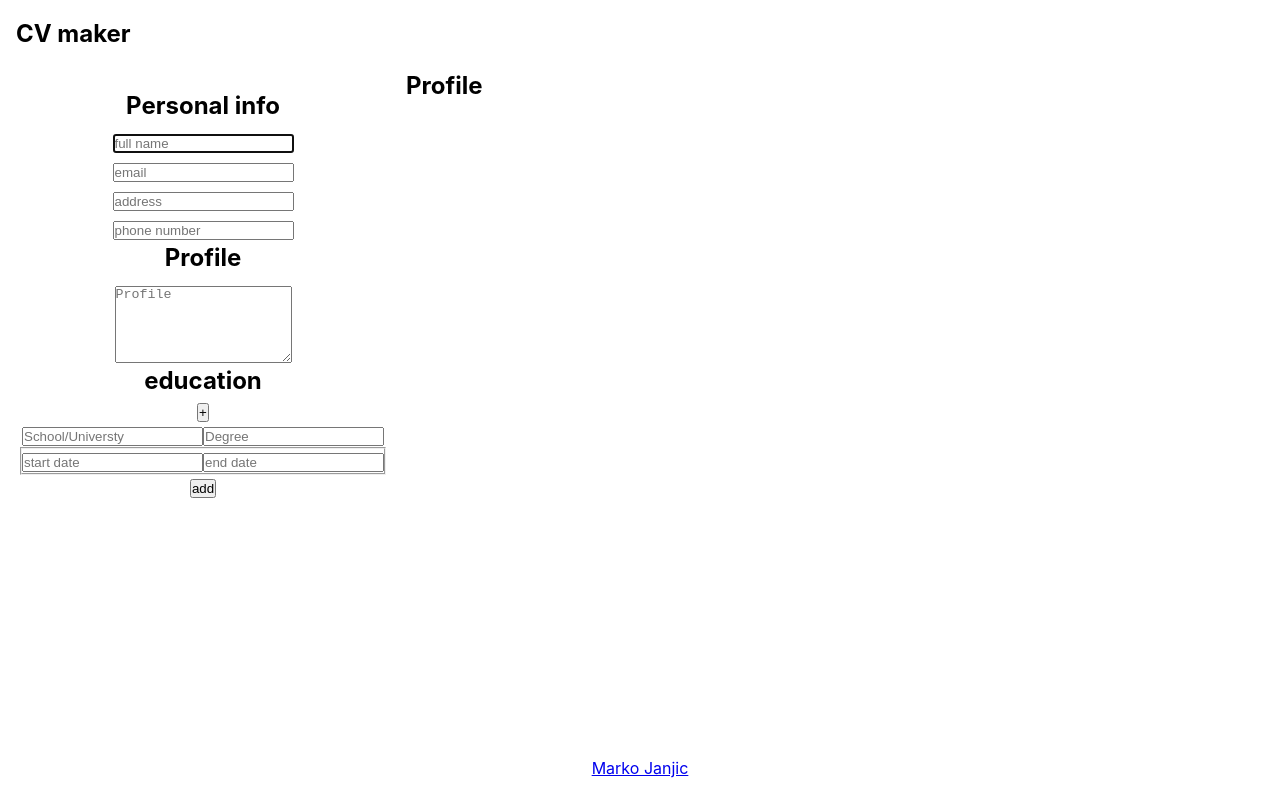
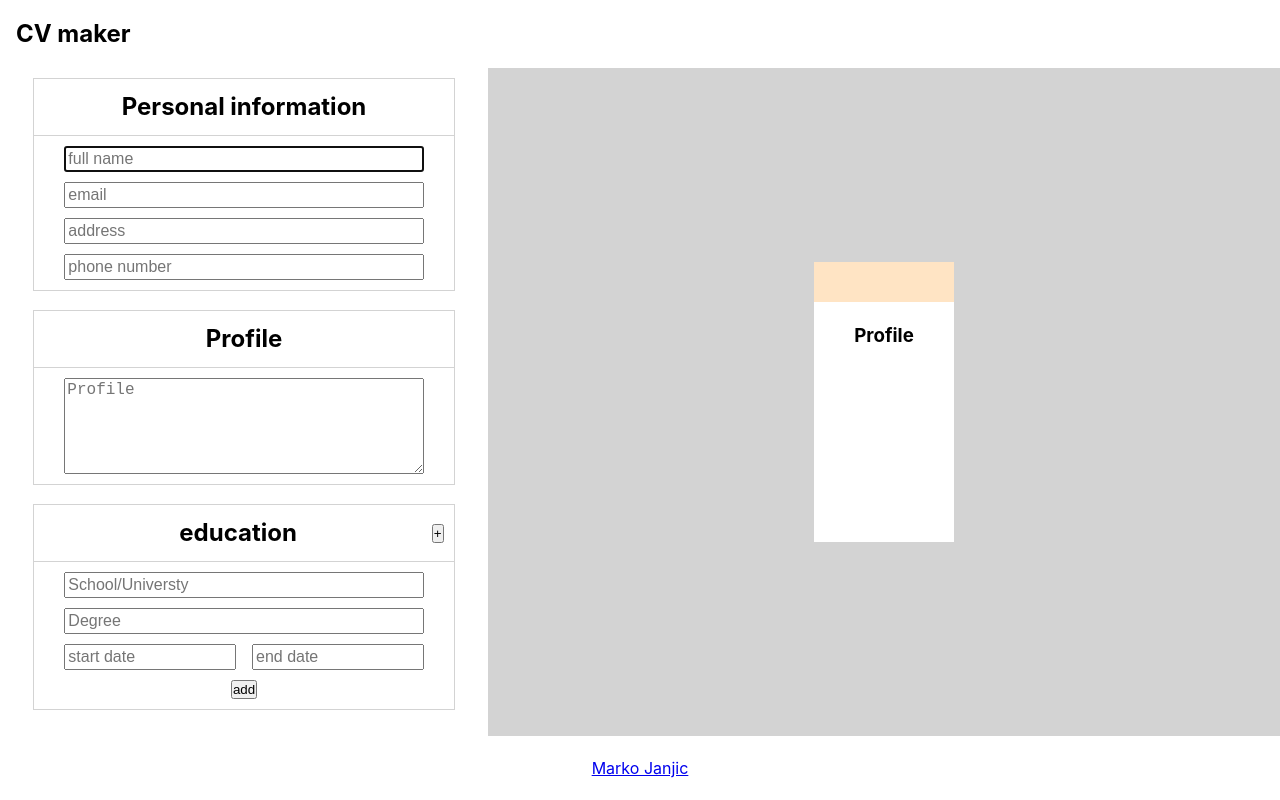
Before and after one commit to markojanja/cv_maker, a React (Vite) app: page / in a window 1280 px wide. Built offline with nearby package versions, Linux system fonts and the light colour scheme.

Commit message:
added styling to the sidebar

```diff
--- a/src/App.jsx
+++ b/src/App.jsx
@@ -94,16 +94,16 @@ function App() {
             handleCancel={handleCancel}
           />
         </aside>
-        <section className="section">
+        <section className="cv-section">
           <div className="resume-container">
             <div className="r-header">
-              <p>{personalInfo.fullname}</p>
+              <h2>{personalInfo.fullname}</h2>
               <p>{personalInfo.email}</p>
               <p>{personalInfo.address}</p>
               <p>{personalInfo.phone}</p>
             </div>
-            <div>
-              <h2>Profile</h2>
+            <div className="profile-section">
+              <h3>Profile</h3>
               <p>{profile}</p>
             </div>
             <div>
--- a/src/components/EducationList.jsx
+++ b/src/components/EducationList.jsx
@@ -28,10 +28,11 @@ const EducationList = ({
   }
 
   return (
-    <div className="education-form-container">
-      <div className="education-header">
+    <div className="sidebar-container">
+      <div className="sidebar-header">
         <h2>education</h2>
         <button onClick={handleToggle}>+</button>
+      </div>
       {toggleForm && (
         <FormEducation
           onChange={handleChange}
@@ -54,7 +55,6 @@ const EducationList = ({
         </div>
       )}
     </div>
-    </div>
   );
 };
 export default EducationList;
--- a/src/components/forms/FormEducation.jsx
+++ b/src/components/forms/FormEducation.jsx
@@ -1,12 +1,13 @@
+import './Forms.css';
 const FormEducation = ({ onChange, onSubmit, handleCancel, handleDelete, education, activeEducation, handleSave }) => {
   return (
-    <form onSubmit={onSubmit}>
+    <form className="edu-form" onSubmit={onSubmit}>
       <input type="text" name="school" placeholder="School/Universty" value={education.school} onChange={onChange} />
       <input type="text" name="degree" placeholder="Degree" value={education.degree} onChange={onChange} />
-      <fieldset>
+      <div className="input-group">
         <input type="text" name="startDate" placeholder="start date" value={education.startDate} onChange={onChange} />
         <input type="text" name="endDate" placeholder="end date" value={education.endDate} onChange={onChange} />
-      </fieldset>
+      </div>
       {!activeEducation ? (
         <button type="submit">add</button>
       ) : (
--- a/src/components/forms/FormInfo.css
+++ /dev/null
@@ -1,7 +0,0 @@
-.form {
-  display: flex;
-  flex-direction: column;
-  align-items: center;
-  justify-content: center;
-  gap: 10px;
-}
--- a/src/components/forms/FormInfo.jsx
+++ b/src/components/forms/FormInfo.jsx
@@ -1,4 +1,4 @@
-import './FormInfo.css';
+import './Forms.css';
 const FormInfo = ({ personalInfo, setPersonalInfo }) => {
   function handlePersonalInfoChange(e) {
     const { name, value } = e.target;
@@ -8,17 +8,20 @@ const FormInfo = ({ personalInfo, setPersonalInfo }) => {
     });
   }
   return (
-    <form className="form">
-      <h2>Personal info</h2>
+    <div className="sidebar-container">
+      <div className="sidebar-header">
+        <h2>Personal information</h2>
+      </div>
+      <form className="info-form">
+        <input type="text" name="fullname" onChange={handlePersonalInfoChange} placeholder="full name" required value={personalInfo.fullname} autoFocus />
 
-      <input type="text" name="fullname" onChange={handlePersonalInfoChange} placeholder="full name" required value={personalInfo.fullname} autoFocus />
+        <input type="email" name="email" onChange={handlePersonalInfoChange} placeholder="email" required value={personalInfo.email} />
 
-      <input type="email" name="email" onChange={handlePersonalInfoChange} placeholder="email" required value={personalInfo.email} />
+        <input type="text" name="address" onChange={handlePersonalInfoChange} placeholder="address" required value={personalInfo.address} />
 
-      <input type="text" name="address" onChange={handlePersonalInfoChange} placeholder="address" required value={personalInfo.address} />
-
-      <input type="text" name="phone" onChange={handlePersonalInfoChange} placeholder="phone number" required value={personalInfo.phone} />
-    </form>
+        <input type="text" name="phone" onChange={handlePersonalInfoChange} placeholder="phone number" required value={personalInfo.phone} />
+      </form>
+    </div>
   );
 };
 
--- a/src/components/forms/FormProfile.jsx
+++ b/src/components/forms/FormProfile.jsx
@@ -1,13 +1,18 @@
+import './Forms.css';
 const FormProfile = ({ profile, setProfile }) => {
   function handleProfileInput(e) {
     setProfile(e.target.value);
   }
 
   return (
-    <form className="form">
-      <h2>Profile</h2>
-      <textarea type="text" name="Your profile" onChange={handleProfileInput} placeholder="Profile" required value={profile} rows={5} />
-    </form>
+    <div className="sidebar-container">
+      <div className="sidebar-header">
+        <h2>Profile</h2>
+      </div>
+      <form className="profile-form">
+        <textarea type="text" name="Your profile" onChange={handleProfileInput} placeholder="Profile" required value={profile} rows={5} />
+      </form>
+    </div>
   );
 };
 
--- /dev/null
+++ b/src/components/forms/Forms.css
@@ -0,0 +1,46 @@
+.info-form,
+.profile-form,
+.edu-form {
+  display: flex;
+  flex-direction: column;
+  align-items: center;
+  justify-content: center;
+  gap: 10px;
+  padding: 10px;
+  width: 100%;
+}
+.edu-form .input-group {
+  display: flex;
+  align-items: center;
+  justify-content: space-between;
+  width: 90%;
+  gap: 1rem;
+}
+.sidebar-container {
+  display: flex;
+  flex-direction: column;
+  align-items: center;
+  justify-content: center;
+  border: 1px solid lightgrey;
+  width: 90%;
+}
+.sidebar-header {
+  position: relative;
+  display: flex;
+  flex: 1;
+  align-items: center;
+  justify-content: space-between;
+  padding: 10px;
+  border-bottom: 1px solid lightgray;
+  width: 100%;
+}
+.sidebar-header h2 {
+  flex: 1;
+}
+.sidebar input,
+.sidebar textarea {
+  width: 90%;
+  margin: 0 auto;
+  padding: 2px;
+  font-size: 1rem;
+}
--- a/src/index.css
+++ b/src/index.css
@@ -31,5 +31,33 @@ h1 {
   flex-direction: column;
   align-items: center;
   justify-content: flex-start;
+  padding: 10px;
+  min-width: 35%;
+  max-width: 40%;
+  gap: 1.2rem;
+}
+.cv-section {
+  display: flex;
+  flex-direction: column;
+  flex: 1;
+  background-color: lightgray;
+  align-items: center;
+  justify-content: center;
+  padding: 5% 10%;
+}
+.resume-container {
+  display: flex;
+  flex-direction: column;
+  background-color: #fff;
+  aspect-ratio: 0.5;
+  font-weight: 500;
+}
+.r-header {
   padding: 20px;
+  background-color: bisque;
 }
+.profile-section {
+  padding: 20px 40px;
+  text-align: left;
+  word-break: normal;
+}
```
Lines whose indentation alone changed are shown as unchanged.
